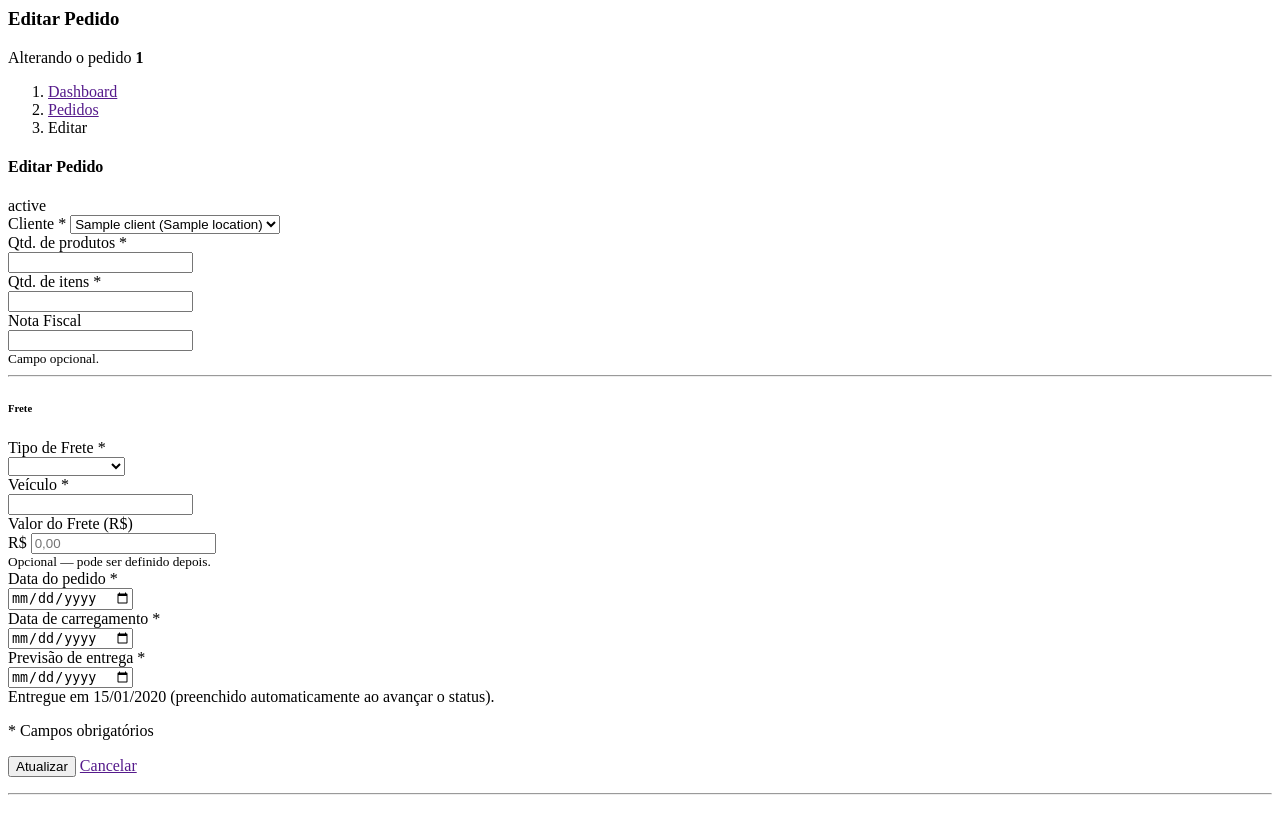
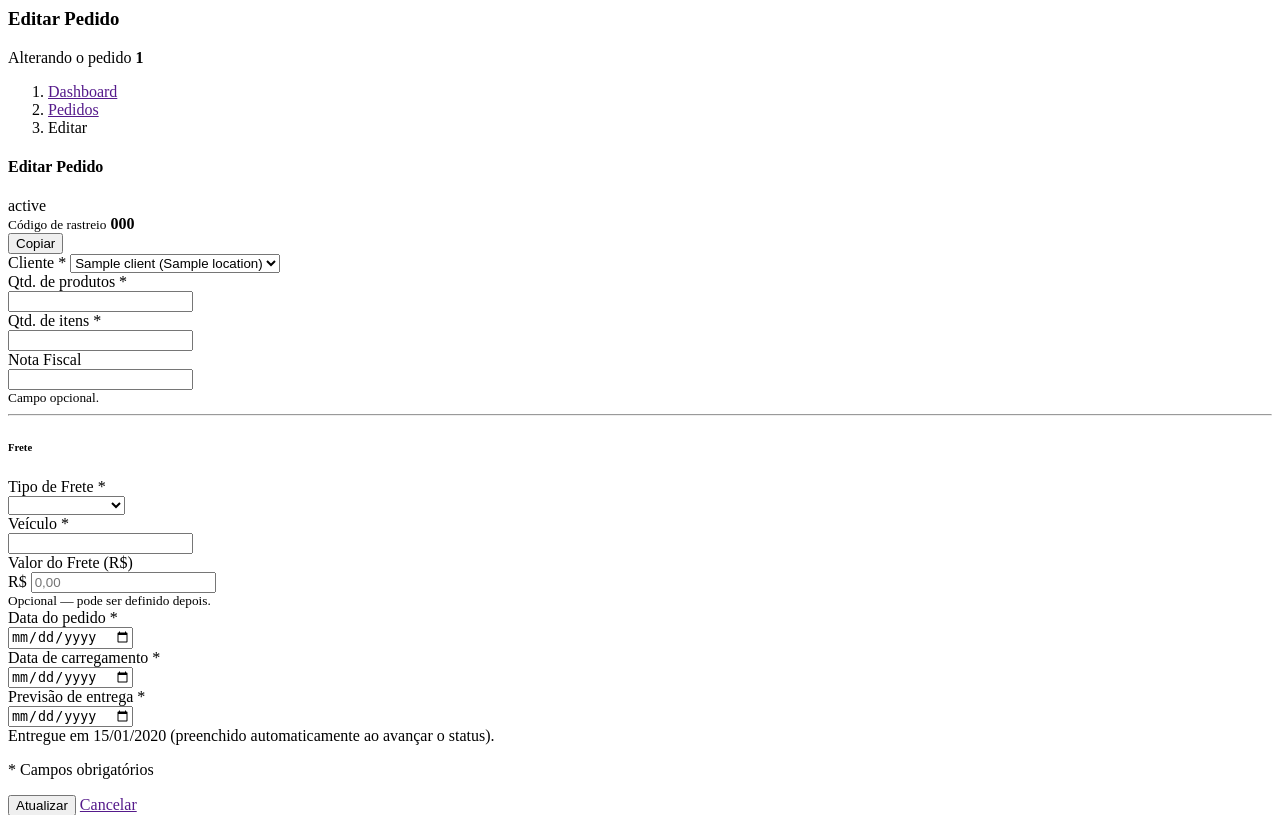
Before and after one commit to pedroleandro/farol, a PHP site: template app/Views/App/orders/edit.php in a window 1280 px wide. Shown: the top 815 px of the page. Run offline with PHP 8.4, Linux system fonts and the light colour scheme; the template is opened without the code that fills it: most values are stand-ins (such as "Sample title", 1, 10 or a date in 2020); data that the repository does not hold is empty; some libraries are stand-ins or nearby versions.

```diff
--- a/app/Views/App/orders/edit.php
+++ b/app/Views/App/orders/edit.php
@@ -56,6 +56,20 @@
                                 </span>
                             </div>
                         </div>
+
+                        <div class="card-body pb-0">
+                            <div class="border rounded-3 p-3 d-flex align-items-center justify-content-between mb-3">
+                                <div>
+                                    <small class="text-muted d-block">Código de rastreio</small>
+                                    <strong id="trackingCode" class="fs-5"><?= htmlspecialchars($order->getTrackingCode()) ?></strong>
+                                </div>
+                                <button type="button" id="copyTrackingBtn" class="btn btn-sm btn-outline-primary" onclick="copyTrackingCode()">
+                                    <i class="bi bi-clipboard-fill me-1"></i>
+                                    <span id="copyTrackingBtnLabel">Copiar</span>
+                                </button>
+                            </div>
+                        </div>
+
                         <div class="card-body">
                             <form action="<?= url('/pedidos/editar/' . $order->getId()) ?>" method="post" id="orderForm">
                                 <?= csrf_input() ?>
@@ -285,3 +299,24 @@
 <link rel="stylesheet" href="<?= assets_mazer('/assets/extensions/choices.js/public/assets/styles/choices.min.css') ?>">
 <script src="<?= assets_mazer('/assets/extensions/choices.js/public/assets/scripts/choices.min.js') ?>"></script>
 <script src="<?= assets('/js/order-form.js') ?>"></script>
+
+
+<script>
+    function copyTrackingCode() {
+        const code = document.getElementById('trackingCode').innerText;
+        const btn = document.getElementById('copyTrackingBtn');
+        const label = document.getElementById('copyTrackingBtnLabel');
+
+        navigator.clipboard.writeText(code).then(function () {
+            label.textContent = 'Copiado!';
+            btn.classList.remove('btn-outline-primary');
+            btn.classList.add('btn-success');
+
+            setTimeout(function () {
+                label.textContent = 'Copiar';
+                btn.classList.remove('btn-success');
+                btn.classList.add('btn-outline-primary');
+            }, 2000);
+        });
+    }
+</script>
```
